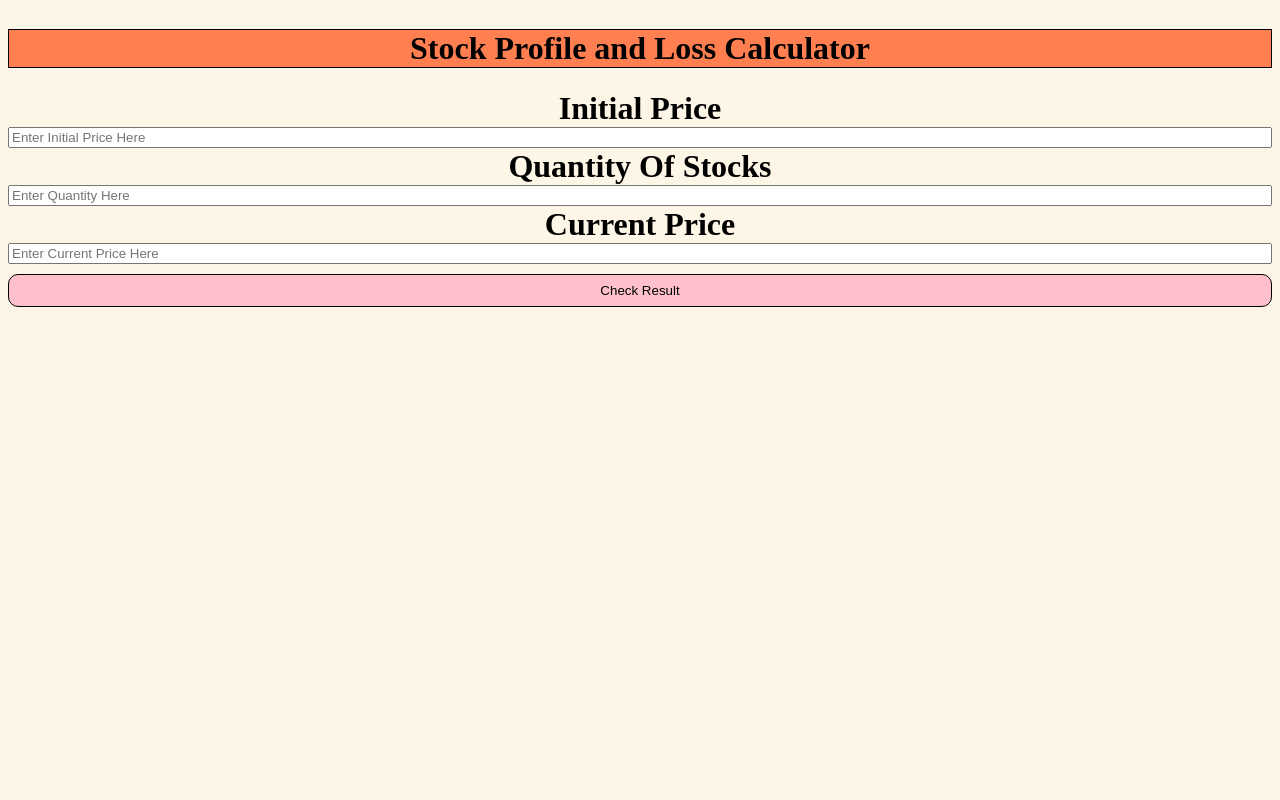
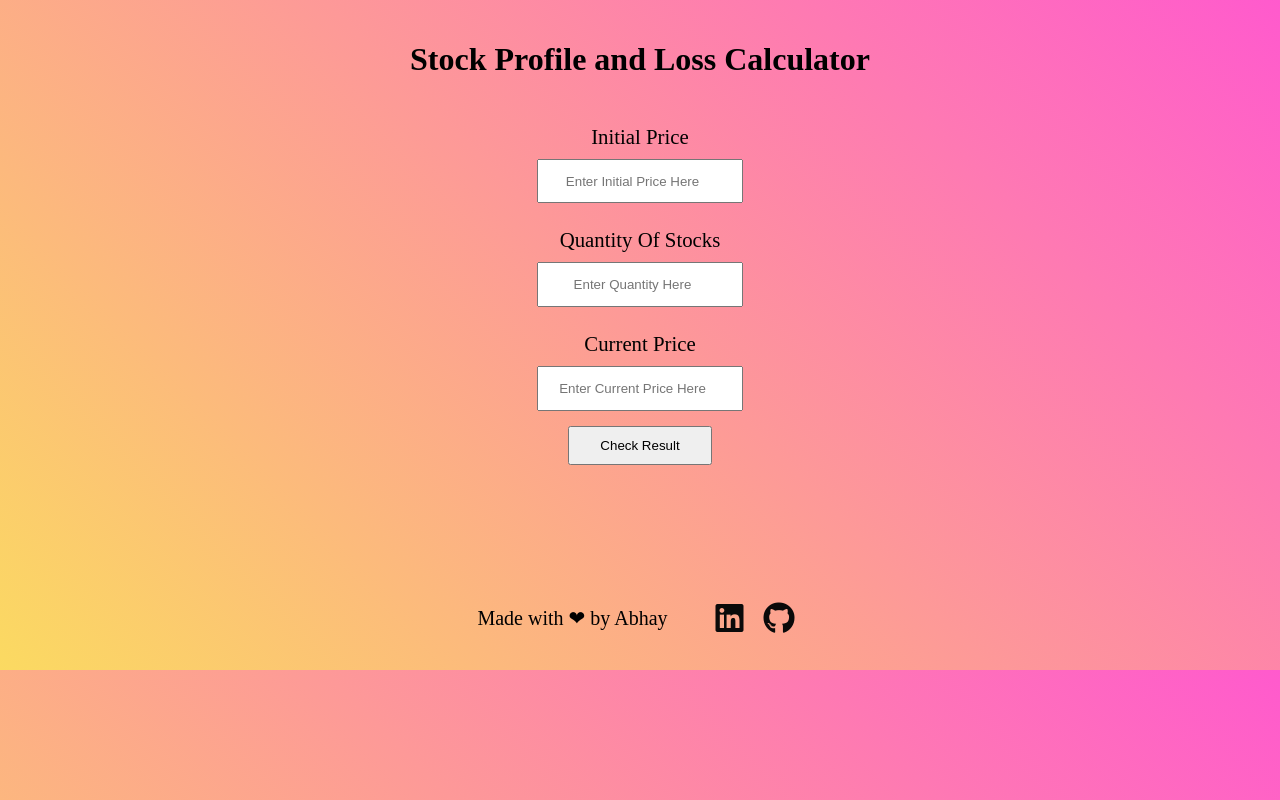
Before and after one commit to abhaymishr/Stock-Profit, a plain HTML site: page index.html in a window 1280 px wide. Drawn offline with Linux system fonts and the light colour scheme.

Commit message:
style:Footer Added

```diff
--- a/index.html
+++ b/index.html
@@ -1,36 +1,59 @@
 <!DOCTYPE html>
 <html lang="en">
   <head>
-    <meta charset="UTF-8">
-    <meta http-equiv="X-UA-Compatible" content="IE=edge">
-    <meta name="viewport" content="width=device-width, initial-scale=1.0">
-    <title>Is Your Birthday Number Lucky</title>
-    <link rel="stylesheet" href="style.css">
+    <meta charset="UTF-8" />
+    <meta http-equiv="X-UA-Compatible" content="IE=edge" />
+    <meta name="viewport" content="width=device-width, initial-scale=1.0" />
+    <link
+      rel="stylesheet"
+      href="https://use.fontawesome.com/releases/v5.15.4/css/all.css"
+      integrity="sha384-DyZ88mC6Up2uqS4h/KRgHuoeGwBcD4Ng9SiP4dIRy0EXTlnuz47vAwmeGwVChigm"
+      crossorigin="anonymous"
+    />
+    <title>Profit Or Loss</title>
+    <link rel="stylesheet" href="style.css" />
   </head>
   <body>
-
     <div class="container">
       <h1 class="head">Stock Profile and Loss Calculator</h1>
 
       <label for="initial-price">Initial Price</label>
-    <input class="initial-price" type="number"  placeholder="Enter Initial Price Here"/>
-
+      <input
+        class="initial-price"
+        type="number"
+        placeholder="Enter Initial Price Here"
+      />
 
       <label for="stocks-Quantiy">Quantity Of Stocks</label>
-    <input class="stocks-Quantiy" type="number" placeholder="Enter Quantity Here"/>
+      <input
+        class="stocks-Quantiy"
+        type="number"
+        placeholder="Enter Quantity Here"
+      />
 
       <label for="current-price">Current Price</label>
-    <input class="current-price" type="number" placeholder="Enter Current Price Here" />
+      <input
+        class="current-price"
+        type="number"
+        placeholder="Enter Current Price Here"
+      />
 
       <button class="check-result">Check Result</button>
 
-
       <p class="result"></p>
 
+    <footer class="main-footer">
+      <div class="footer-content">
+        <p class="footer-text">Made with ❤ by Abhay <br /></p>
+
+        <div class="social">
+          <a href="https://www.linkedin.com/in/abhaymishr/" target="_blank"><i class="fab fa-linkedin fa-2x"></i></a>
+          <a href="https://github.com/abhaymishr" target="_blank"><i class="fab fa-github fa-2x"></i></a>
+
+        </div>
+      </div>
+    </footer>
     </div>
     <script src="./index.js"></script>
-
-
-
   </body>
 </html>
--- a/style.css
+++ b/style.css
@@ -1,52 +1,78 @@
-body{
-    background-color:oldlace;
-}
-.container{
-    display:flex;
+body {
+    display: flex;
     flex-direction: column;
+    width: 50vw;
+    align-items: center;
+    margin: 20px auto;
     text-align: center;
 
-}
+    /* background-image: linear-gradient(45deg, #85ffbd 0%, #fffb7d 100%); */
+    /* background-color: #fbda61; */
+    background-image: linear-gradient(45deg, #fbda61 0%, #ff5acd 100%);
+    /* background-repeat: no-repeat; */
+  }
 
-.head{
+  .container {
+    display: flex;
+    flex-direction: column;
+    width: 100%;
+    align-items: center;
+  }
 
-    border: 1px solid black;
+  .head {
     font-weight: bold;
     font-size: 2rem;
-    background-color:coral;
-}
+  }
 
+  input {
+    padding: 0.8rem;
+    text-align: center;
+  }
 
-.date-input{
+  label {
+    font-size: 1.3rem;
+    padding: 10px;
+    margin-top: 15px;
+  }
 
+  button {
+    margin-top: 15px;
+    padding: 10px 30px;
+    /* width: 20%; */
+    text-align: center;
+    cursor: pointer;
+  }
+  .result {
+    font-size: 1.3rem;
+  }
 
-    padding:0.8rem;
-    background:coral;
+  /* FOOTER */
+  .main-footer {
+    color: rgb(0, 0, 0);
+    /* width: 100%; */
+    /* border-top: 1px solid black; */
+    margin-top: 5rem;
+  }
 
+  .footer-content {
+    display: flex;
+    justify-content: center;
+    align-items: center;
+  }
 
+  .footer-text {
+    font-size: 20px;
+    margin-right: 40px;
+  }
 
-}
-
-.input-number{
-
-
-    padding:0.8rem;
-    background: aqua;
-
-
-}
-
-label{
-    font-weight: bolder;
-    font-size: 2rem;
-}
-
-button{
-
-    margin-top: 10px ;
-    padding:0.5rem;
-    border: 1px solid black;
-    border-radius:10px ;
-    background:pink;
-
-}
+  .social .fab {
+    border-radius: 50%;
+    color: rgb(10, 10, 10);
+    /* color: var(--primary-color); */
+    text-align: center;
+    padding: 0.5rem;
+  }
+  .social .fab:hover {
+    background-color: var(--primary-color);
+    cursor: pointer;
+  }
```
Lines whose indentation alone changed are shown as unchanged.
